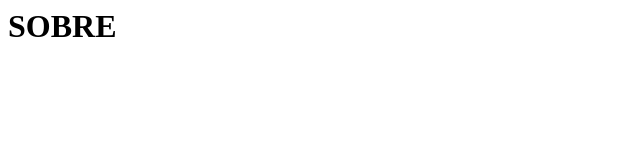
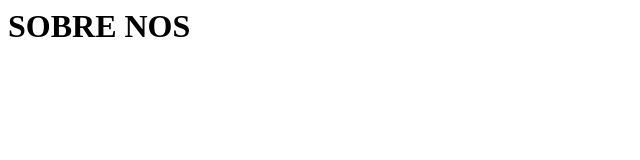
Before and after one commit to brunobaruffi/aulafatec, a plain HTML site: page sobre.html in a window 1280 px wide. Shown: the whole page, without its empty margins (0-640 px from the left). Drawn offline with Linux system fonts and the light colour scheme.

Commit message:
feat(task789): Ajuste na mensagem do sobre

```diff
--- a/sobre.html
+++ b/sobre.html
@@ -3,6 +3,6 @@
 
     </head>
     <body>
-        <h1>SOBRE</h1>
+        <h1>SOBRE NOS</h1>
     </body>
 </html>
```
